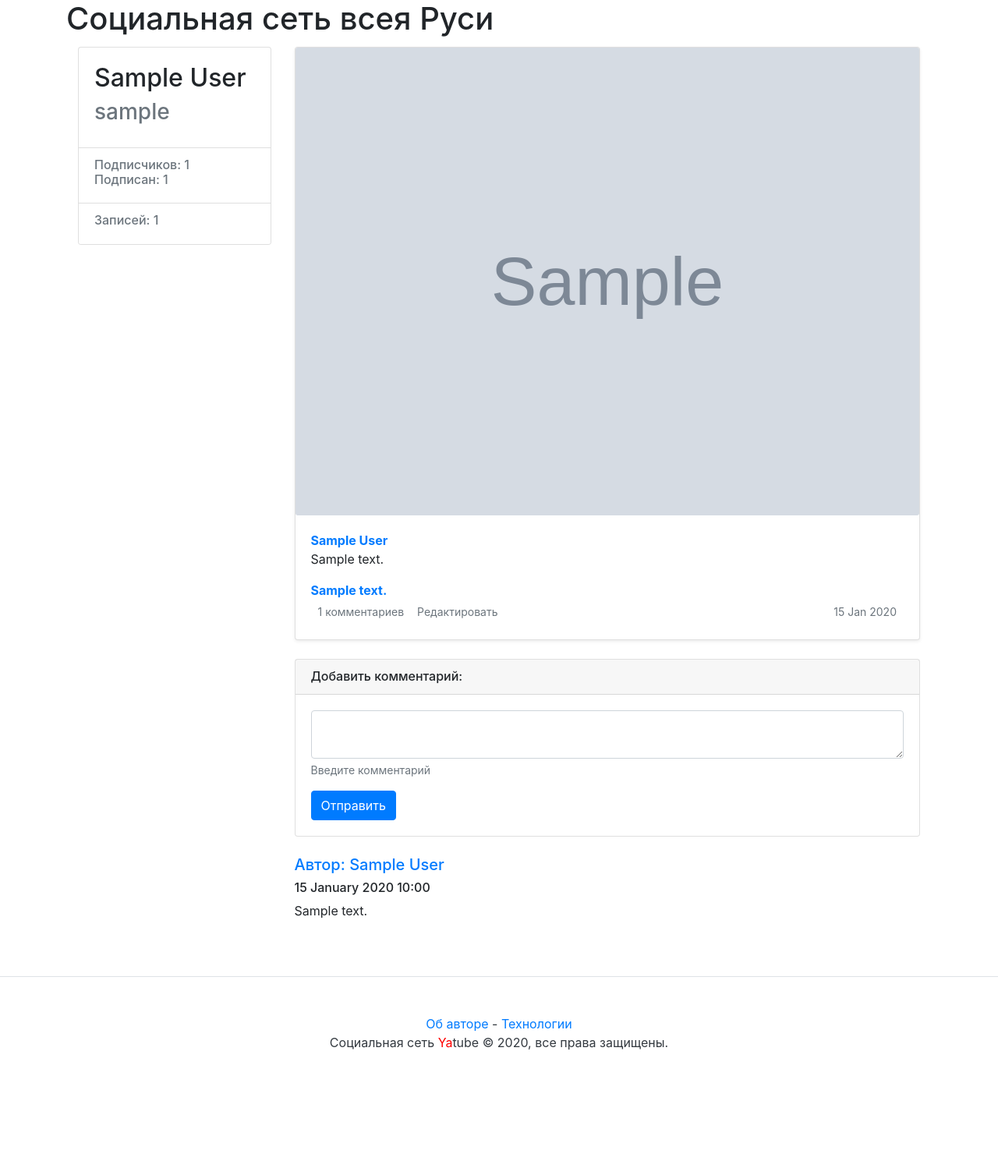
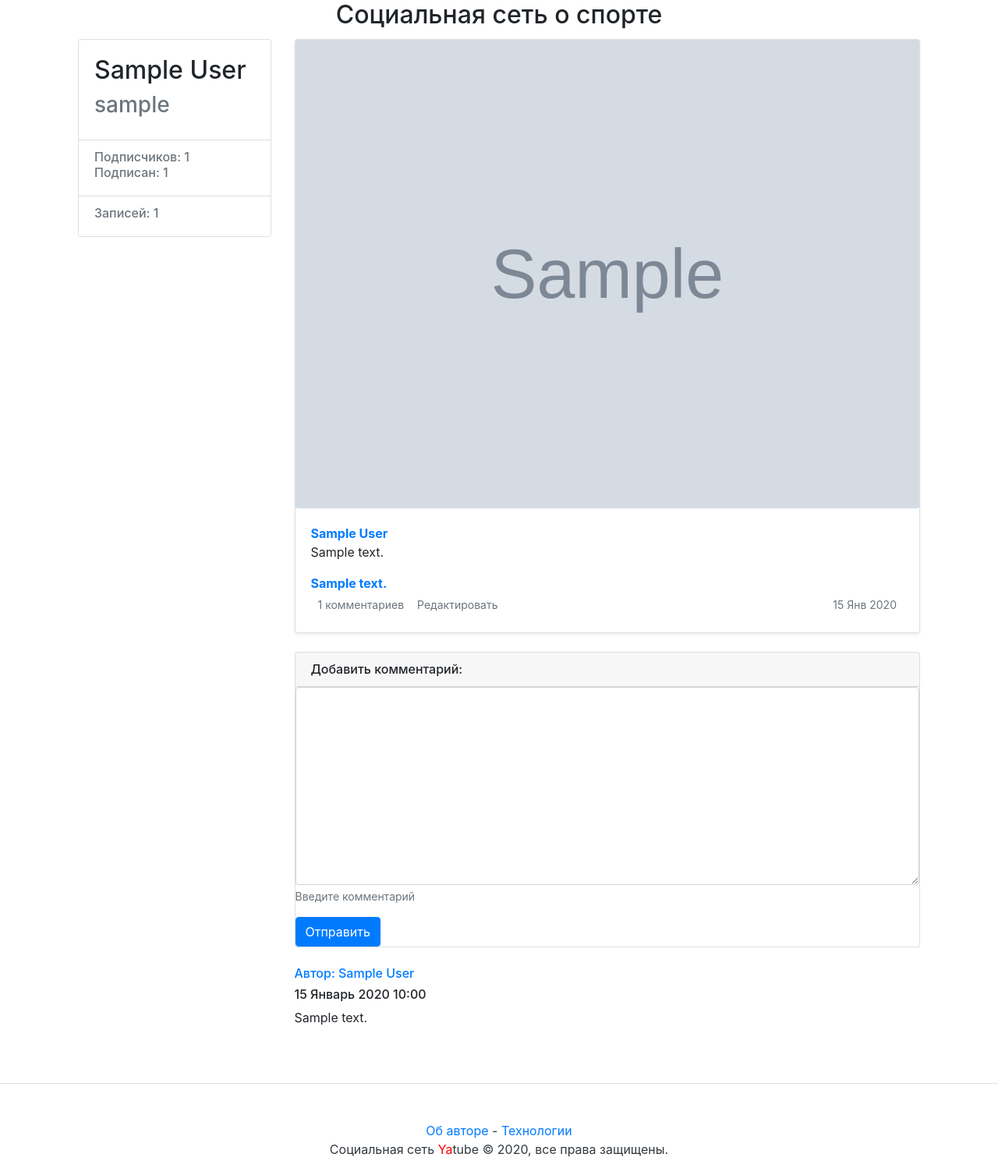
Before and after one commit to Di-nis/hw05_final, a Django app: a page that uses templates/base.html in a window 1280 px wide. Shown: the part 56-1554 px from the top of the page at 78% size. Before the commit the page ends 1403 px from the top, so only its background shows below. Run offline with Django 3.2, Linux system fonts and the light colour scheme; a user stored in the database is signed in; tables that the repository leaves empty hold one stand-in row (values such as "Sample post"); grey boxes marked "Sample" are stand-in pictures; some libraries are stand-ins or nearby versions.

Commit message:
изменения от 07.12.2020

```diff
--- a/posts/views.py
+++ b/posts/views.py
@@ -127,13 +127,14 @@ def add_comment(request, username, post_id):
         new_comment.post = post
         new_comment.author = request.user
         new_comment.save()
-        return redirect('post', username=post.author,
+        # return redirect('index')
+    return redirect('post', username=post.author.username,
                         post_id=post.id)
-    return render(request, 'post.html', {
-                  'form': form,
-                  'items': items,
-                  'post_profile': post,
-                  'user_profile': post.author})
+    # return render(request, 'includes/comments.html', {
+    #               'form': form,
+    #               'items': items,
+    #               'post_profile': post,
+    #               'user_profile': post.author})
 
 
 @login_required
--- a/templates/base.html
+++ b/templates/base.html
@@ -4,7 +4,7 @@
 <head>
     <meta charset="utf-8">
     <meta name="viewport" content="width=device-width, initial-scale=1, shrink-to-fit=no">
-    <title>{% block title %}Социальная сеть вся Руси{% endblock %} | Yatube</title>
+    <title>{% block title %}Социальная сеть о спорте{% endblock %} | Yatube</title>
     {% load static %}
     <link rel="stylesheet" href="{% static 'bootstrap/dist/css/bootstrap.min.css' %}">
     <script src="{% static 'jquery/dist/jquery.min.js' %}"></script>
@@ -15,7 +15,7 @@
     {% include 'includes/nav.html' %}
     <main>
         <div class="container">
-            <h1>{% block header %}Социальная сеть всея Руси{% endblock %}</h1>
+            <h2 align="center">{% block header %}Социальная сеть о спорте{% endblock %}</h2>
             {% block content %}
             {% endblock %}
         </div>
--- a/templates/includes/comments.html
+++ b/templates/includes/comments.html
@@ -7,14 +7,13 @@
     method="post">
     {% csrf_token %}
     <h6 class="card-header">Добавить комментарий:</h6>
-    <div class="card-body">
         <div class="form-group">
-            <textarea class="form-control"></textarea>
+            {{ form.text|addclass:"form-control" }}
+            <!-- <textarea class="form-control"></textarea> -->
             <small id="{{ field.id_for_label }}-help"
             class="form-text text-muted">{{ form.text.help_text|safe }}</small>
         </div>
         <button type="submit" class="btn btn-primary">Отправить</button>
-    </div>
 </form>
 </div>
 {% endif %}
@@ -22,13 +21,13 @@
 {% for item in items %}
 <div class="media mb-4">
 <div class="media-body">
-    <h5 class="mt-0">
+    <h6 class="mt-0">
     <a
         href="{% url 'profile' username=item.author.username %}"
         name="comment_{{ item.id }}"
         >Автор: {{ item.author.get_full_name }}</a>
         <h6>{{ item.created|date:"j F Y h:i" }} </h6>
-    </h5>
+    </h6>
     {{ item.text|linebreaksbr }}
 </div>
 </div>
--- a/templates/index.html
+++ b/templates/index.html
@@ -7,7 +7,7 @@
     {% include "includes/menu.html" with index=True %}
 
     <div class="col-md-9">
-        <h2> Последние обновления на сайте<h2></h2>
+        <h4 align="center">Последние обновления на сайте</h4>
         {% for post_profile in page %}
             {% include "includes/card_post.html" with post_profile=post_profile %}
         {% endfor %}
@@ -16,4 +16,5 @@
             {% include "includes/paginator.html" with items=page paginator=paginator %}
         {% endif %}
     </div>
+    </div>
 {% endblock %}
--- a/templates/new_post.html
+++ b/templates/new_post.html
@@ -26,7 +26,7 @@
                 {% endif %}
 
                 {% csrf_token %}
-
+                <form>
                 {% for field in form %}
                     <div class="form-group row"
                         aria-required={% if field.field.required %}"true"{% else %}"false"{% endif %}>
--- a/templates/post.html
+++ b/templates/post.html
@@ -10,7 +10,7 @@
 
                 <div class="col-md-9">
                         {% include "includes/card_post.html" with post_profile=post_profile %}
-                        {% include "includes/comments.html" %}
+                        {% include "includes/comments.html" with form=form items=items %}
                 </div>
         </div>
 </main>
```
Also changed, not shown: requirements.txt (+31 -20 lines), templates/follow.html (+4 -3 lines), yatube/settings.py (+6 -1 lines).
